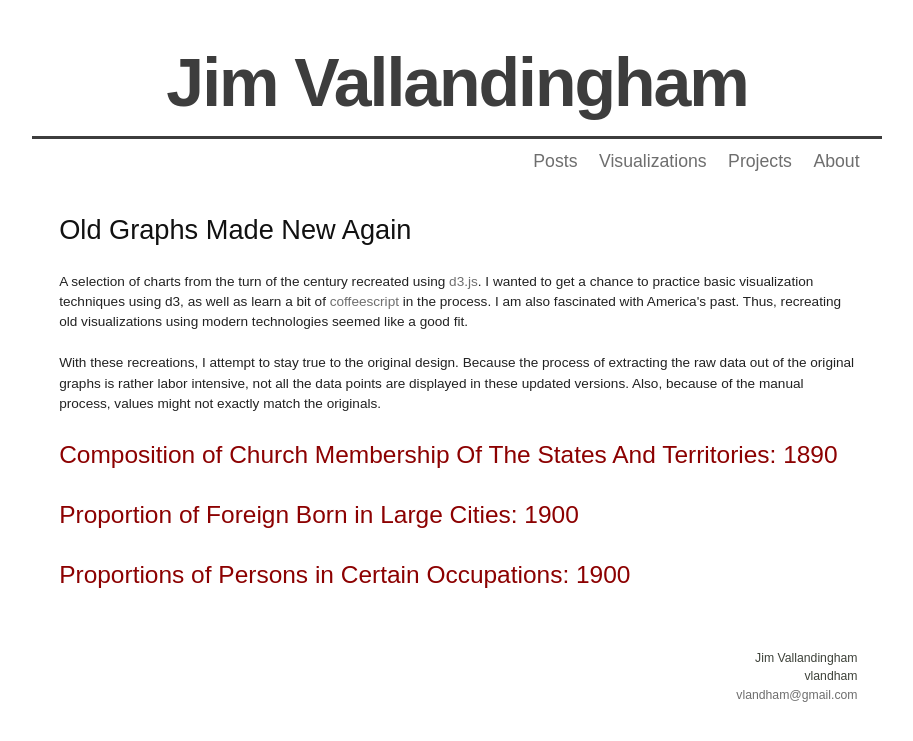
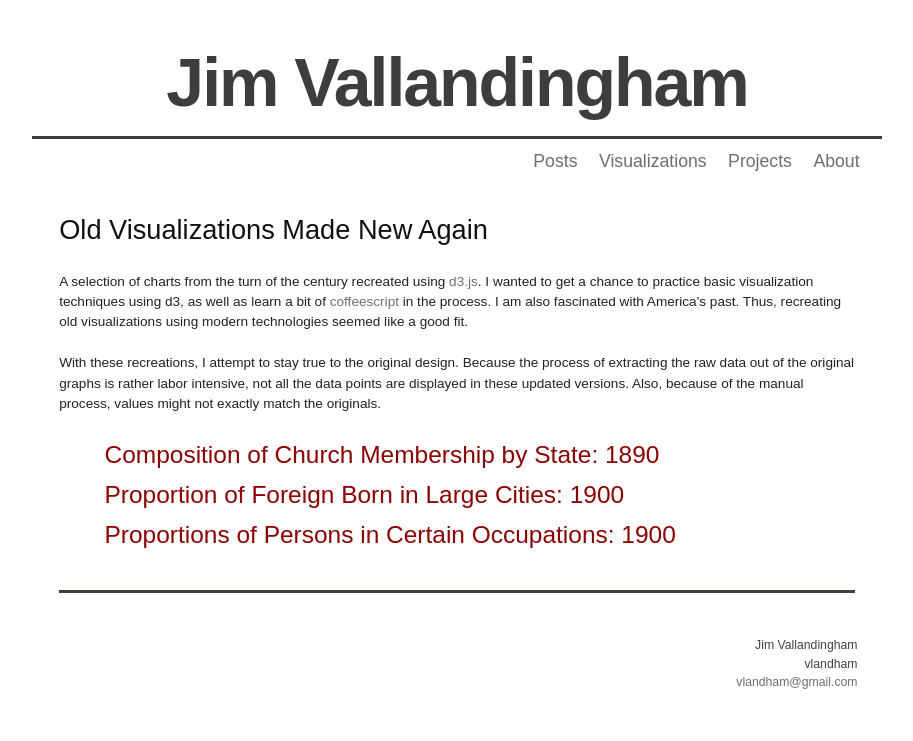
Before and after one commit to vlandham/vlandham.github.com, a Jekyll site: the page built from vis/index.html, in a window 1280 px wide. Shown: the top 741 px of the page, without its empty margins (183-1096 px from the left). Built offline with Jekyll 4.4.1, drawn with Linux system fonts in a browser that asks for light colours; some web fonts are replaced; Markdown is read by kramdown in place of the engine named in the settings.

Commit message:
added vis post

```diff
--- a/vis/index.html
+++ b/vis/index.html
@@ -2,11 +2,14 @@
 layout: default
 title: visualizations
 ---
-<h2>Old Graphs Made New Again</h2>
+<div name="old_vis_d3" class="section">
+<h2>Old Visualizations Made New Again</h2>
 <p>A selection of charts from the turn of the century recreated using <a href="http://mbostock.github.com/d3/">d3.js</a>. I wanted to get a chance to practice basic visualization techniques using d3, as well as learn a bit of <a href="http://jashkenas.github.com/coffee-script/">coffeescript</a> in the process. I am also fascinated with America's past. Thus, recreating old visualizations using modern technologies seemed like a good fit.</p>
 
 <p>With these recreations, I attempt to stay true to the original design. Because the process of extracting the raw data out of the original graphs is rather labor intensive, not all the data points are displayed in these updated versions. Also, because of the manual process, values might not exactly match the originals.</p>
-
-<p><a class="post_title" href="church_by_state.html">Composition of Church Membership Of The States And Territories: 1890</a></p>
-<p><a class="post_title" href="nationality_by_city.html">Proportion of Foreign Born in Large Cities: 1900</a></p>
-<p><a class="post_title" href="jobs_by_state.html">Proportions of Persons in Certain Occupations: 1900</a></p>
+<ul class="posts">
+  <li><a class="post_title" href="church_by_state.html">Composition of Church Membership by State: 1890</a></li>
+  <li><a class="post_title" href="nationality_by_city.html">Proportion of Foreign Born in Large Cities: 1900</a></li>
+  <li><a class="post_title" href="jobs_by_state.html">Proportions of Persons in Certain Occupations: 1900</a></li>
+</ul>
+</div>
```
Also changed, not shown: _posts/2011-09-26-recreating_old_vis_with_new_tech.textile (added, +18 -0 lines), index.html (+7 -0 lines), images/vis/rumsey_stat_1.png (added), images/vis/rumsey_stat_2.png (added).
